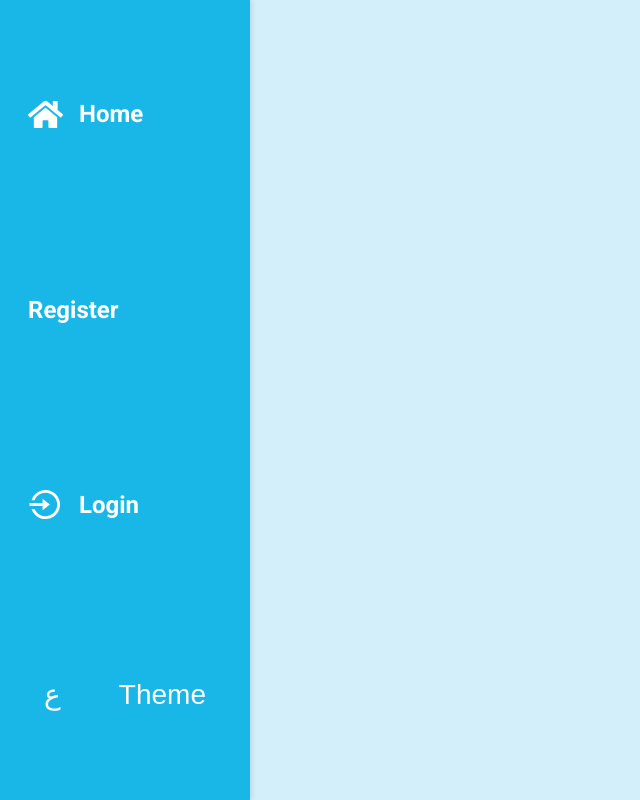
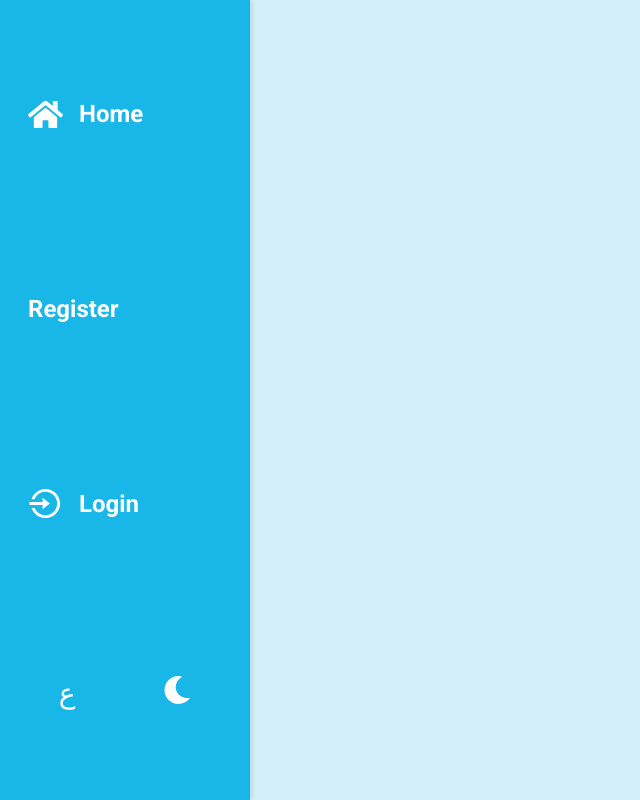
Before and after one commit to Abu-ellil/Social-App-Wahy, a React (Vite) app in the folder front/: page /edit-profile in a window 1280 px wide. Shown: the whole page, without its empty margins (0-640 px from the left). Built offline with nearby package versions, Linux system fonts and the light colour scheme.

Commit message:
arabic && englisg versions

```diff
--- a/front/src/components/SideMenu.jsx
+++ b/front/src/components/SideMenu.jsx
@@ -1,9 +1,11 @@
 import React from "react";
 import {
   FaHome,
+  FaMoon,
   FaPlusCircle,
   FaRegUser,
   FaSearch,
+  FaSun,
   FaWpexplorer,
 } from "react-icons/fa";
 import { RiLoginCircleLine, RiLogoutCircleLine } from "react-icons/ri";
@@ -86,7 +88,7 @@ const SideMenu = () => {
         </>
       )}
       <div className="theme-lang-container">
-        <LanguageToggle /><button onClick={toggleTheme}>Theme</button>
+        <LanguageToggle /><button onClick={toggleTheme}>{theme === 'light' ? <FaMoon/>:<FaSun/>}</button>
       </div>
 
     </div>
--- a/front/src/components/sideMenu.css
+++ b/front/src/components/sideMenu.css
@@ -59,4 +59,5 @@
   color: #ffffff;
   background-color: transparent;
   border: none;
+  cursor: pointer;
 }
--- a/front/src/context/ThemeContext.jsx
+++ b/front/src/context/ThemeContext.jsx
@@ -19,7 +19,7 @@ export const ThemeProvider = ({ children }) => {
   useEffect(() => {
     const storedTheme = localStorage.getItem("theme");
     if (storedTheme) {
-      setTheme(storedTheme); // Set the theme from local storage if available
+      setTheme(storedTheme);
     }
   }, []);
 
```
